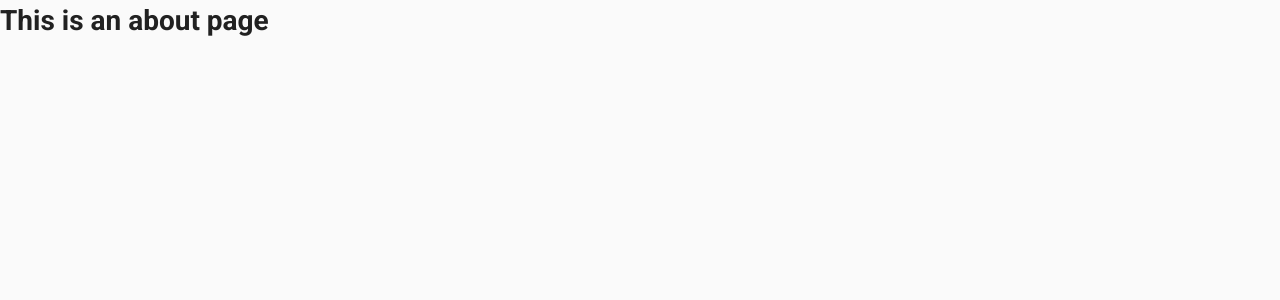
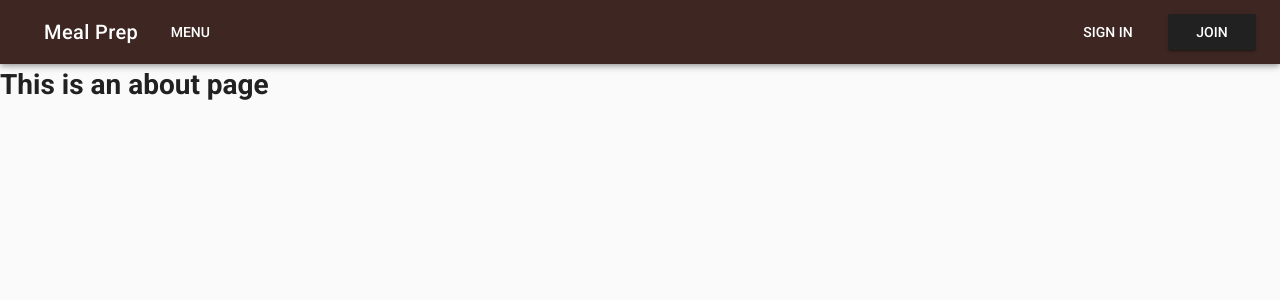
Before and after one commit to PhamVanTinThanh/meal-prep, a Vue app: page /about in a window 1280 px wide. Shown: the top 300 px of the page. Built offline with nearby package versions, Linux system fonts and the light colour scheme.

Commit message:
add navigation to template

```diff
--- a/src/App.vue
+++ b/src/App.vue
@@ -1,5 +1,7 @@
 <template>
   <v-app>
+    <app-navigation></app-navigation>
+
     <v-content transition="slide-x-transition">
       <router-view></router-view>
     </v-content>
@@ -7,12 +9,14 @@
 </template>
 
 <script>
+  import AppNavigation from '@/components/AppNavigation'
+
   export default {
     name: 'App',
     components: {
-
+      AppNavigation
     }
-  }
+  };
 </script>
 
 <style>
```
